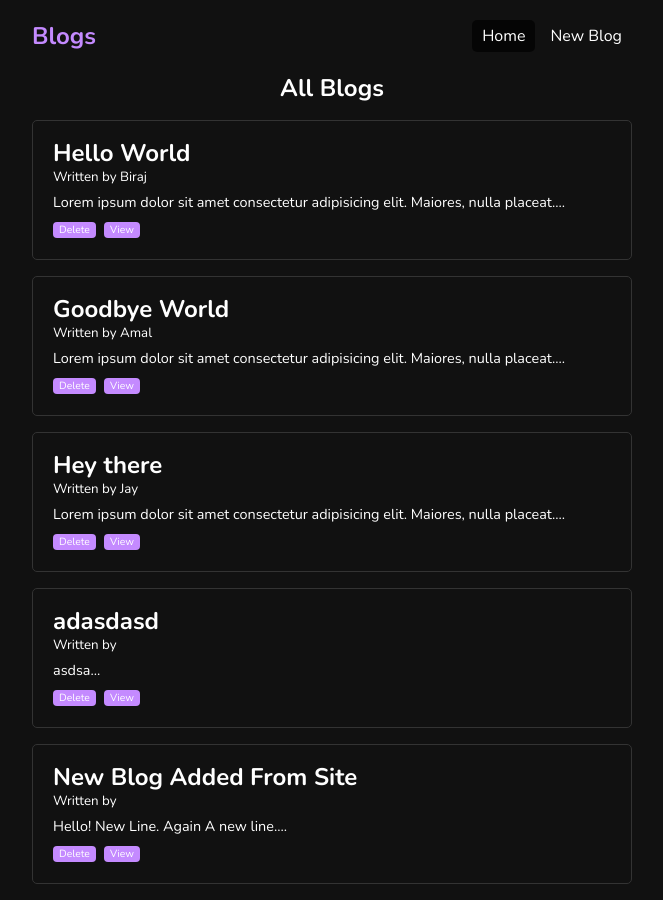
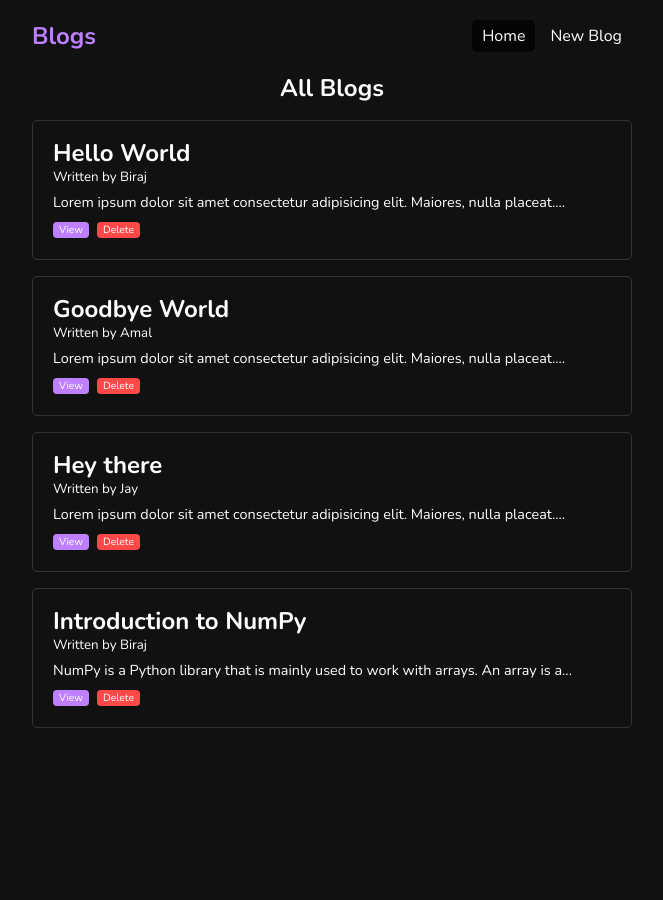
Before and after one commit to biraj21/writers-avenue, a React (Vite) app: page / in a window 1280 px wide. Shown: the whole page, without its empty margins (308-971 px from the left). After the commit the page ends 800 px from the top, so only its background shows below. Built offline with nearby package versions, Linux system fonts and the light colour scheme; data requests are answered from the project's data file.

Commit message:
delete blog added

```diff
--- a/data/db.json
+++ b/data/db.json
@@ -19,14 +19,10 @@
       "body": "Lorem ipsum dolor sit amet consectetur adipisicing elit. Maiores, nulla placeat. Laudantium?"
     },
     {
-      "title": "adasdasd",
-      "body": "asdsa",
+      "title": "Introduction to NumPy",
+      "author": "Biraj",
+      "body": "NumPy is a Python library that is mainly used to work with arrays. An array is a collection of items that are stored next to each other in memory. For now, just think of them like Python lists.\n\nNumPy is written in Python and C. The calculations in NumPy are done by the parts that are written in C, which makes them extremely fast compared to normal Python code.",
       "id": 4
-    },
-    {
-      "title": "New Blog Added From Site",
-      "body": "Hello!\nNew Line.\nAgain A new line.",
-      "id": 5
     }
   ]
 }
--- a/src/components/BlogList.jsx
+++ b/src/components/BlogList.jsx
@@ -1,7 +1,7 @@
 import { Link } from "react-router-dom";
 import "./BlogList.scss";
 
-export default function BlogList({ title, blogs, handleDelete }) {
+export default function BlogList({ title, blogs, handleDelete, deleteId }) {
   return (
     <div className="blog-list">
       <h2>{title}</h2>
@@ -13,12 +13,16 @@ export default function BlogList({ title, blogs, handleDelete }) {
           <p className="blog-preview__body">{blog.body.slice(0, 80) + "..."}</p>
 
           <div className="blog-preview__actions">
-            <button onClick={() => handleDelete(blog.id)} className="btn btn--small">
-              Delete
-            </button>
             <Link to={`/blogs/${blog.id}`} className="btn btn--small">
               View
             </Link>
+            <button
+              onClick={() => handleDelete(blog.id)}
+              className="btn btn--small btn--red"
+              disabled={blog.id === deleteId}
+            >
+              {blog.id === deleteId ? "Deleting..." : "Delete"}{" "}
+            </button>
           </div>
         </div>
       ))}
--- a/src/hooks/useFetch.jsx
+++ b/src/hooks/useFetch.jsx
@@ -28,5 +28,5 @@ export function useFetch(url) {
     return () => abortController.abort();
   }, []);
 
-  return { data, error };
+  return { data, setData, error, setError };
 }
--- a/src/index.scss
+++ b/src/index.scss
@@ -5,8 +5,9 @@
 }
 
 :root {
-  --primary-color: #c48aff;
+  --primary-color: #bf80ff;
   --grey: #808080;
+  --red: #ff4848;
   --font: "Nunito", sans-serif;
 
   font-family: var(--font);
@@ -66,6 +67,10 @@ textarea {
     padding: 3px 6px;
     font-size: 0.65rem;
   }
+
+  &--red {
+    background-color: var(--red);
+  }
 }
 
 .form {
--- a/src/pages/Blog.scss
+++ b/src/pages/Blog.scss
@@ -1,6 +1,6 @@
 .blog {
   &__body {
     margin-top: 1rem;
-    white-space: pre;
+    white-space: pre-wrap;
   }
 }
--- a/src/pages/Home.jsx
+++ b/src/pages/Home.jsx
@@ -1,20 +1,30 @@
+import { useState } from "react";
 import { useFetch } from "../hooks/useFetch";
 import "./Home.scss";
 import BlogList from "../components/BlogList";
 
 export default function Home() {
+  const { data: blogs, setData: setBlogs, error, setError } = useFetch(`${serverBaseUrl}/blogs`);
+  const [deleteId, setDeleteId] = useState(null);
+
   function handleDelete(id) {
-    const newBlogs = blogs.filter((blog) => blog.id !== id);
-    setBlogs(newBlogs);
+    setDeleteId(id);
+
+    fetch(`${serverBaseUrl}/blogs/${id}`, { method: "DELETE" })
+      .then((_res) => {
+        const newBlogs = blogs.filter((blog) => blog.id !== id);
+        setBlogs(newBlogs);
+      })
+      .catch((err) => setError(err.message));
   }
-
-  const { data: blogs, error } = useFetch(`${serverBaseUrl}/blogs`);
 
   let content;
   if (error) {
     content = <p className="error-msg">{error}</p>;
   } else if (blogs) {
-    content = <BlogList title="All Blogs" blogs={blogs} handleDelete={handleDelete} />;
+    content = (
+      <BlogList title="All Blogs" blogs={blogs} handleDelete={handleDelete} deleteId={deleteId} />
+    );
   } else {
     content = <h3 className="loading-msg">Loading...</h3>;
   }
--- a/src/pages/NewBlog.jsx
+++ b/src/pages/NewBlog.jsx
@@ -13,7 +13,7 @@ export default function NewBlog() {
     e.preventDefault();
     setIsSubmitting(true);
 
-    const blog = { title: title.trim(), body: body.trim() };
+    const blog = { title: title.trim(), author: "Biraj", body: body.trim() };
 
     fetch(`${serverBaseUrl}/blogs`, {
       method: "POST",
```
